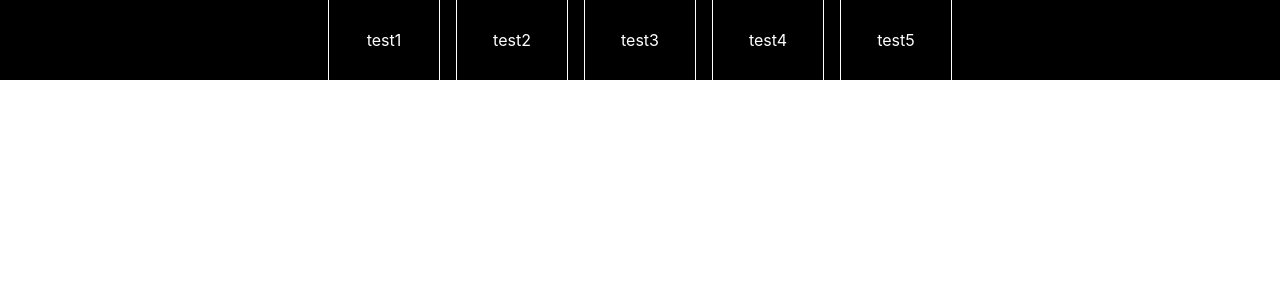
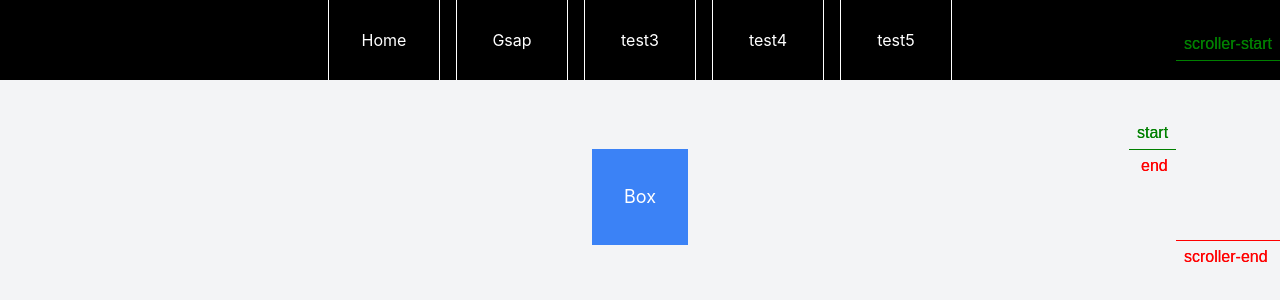
Before and after one commit to a31361548/MyReactP1, a React (Create React App) app: page /gsap in a window 1280 px wide. Shown: the top 300 px of the page. Built offline with nearby package versions, Linux system fonts and the light colour scheme.

Commit message:
GSAP動畫

```diff
--- a/package.json
+++ b/package.json
@@ -6,6 +6,7 @@
     "@testing-library/jest-dom": "^5.17.0",
     "@testing-library/react": "^13.4.0",
     "@testing-library/user-event": "^13.5.0",
+    "gsap": "^3.12.5",
     "react": "^18.3.1",
     "react-dom": "^18.3.1",
     "react-router-dom": "^6.24.0",
--- a/src/App.js
+++ b/src/App.js
@@ -1,7 +1,8 @@
 import React from 'react';
 import { BrowserRouter as Router, Route, Routes } from 'react-router-dom';
-import Navigation from './components/Navigation';
+import Navigation from './componets/Navigation';
 import Home from './pages/Home';
+import Gsap from './pages/Gsap'
 
 function App() {
   return (
@@ -9,6 +10,7 @@ function App() {
       <Navigation />
       <Routes>
         <Route path="/" element={<Home />} />
+        <Route path="/gsap" element={<Gsap />} />
       </Routes>
     </Router>
   );
--- a/src/components/Navigation.js
+++ b/src/componets/Navigation.js
@@ -1,16 +1,19 @@
 import React, { useState } from 'react';
+import { useNavigate } from 'react-router-dom';
 
 const Navigation = () => {
   const[active, setActive] = useState(false)
   const [mItem, setmItem] = useState(null);
 
   const menuItem = [
-    { name: 'test1' },
-    { name: 'test2' },
+    { name: 'Home',link:'/' },
+    { name: 'Gsap',link:'/Gsap' },
     { name: 'test3' },
     { name: 'test4' },
     { name: 'test5' },
   ];
+
+  const navigate = useNavigate();
 
   const handleMouseEnter =()=>{
     setActive(true)
@@ -24,12 +27,15 @@ const Navigation = () => {
       setmItem(null)
     }else{
       setmItem(item.name);
+      if (item.link) {
+        navigate(item.link);
+      }
     }
   };
 
   return(
     <div className='w-screen'>
-      <div className={`${active ? 'h-[10vh]' : 'h-[6vh]'} bg-black`}
+      <div className={`${active ? 'h-[10vh]' : 'h-[6vh]'} bg-black transition-all duration-700`}
       onMouseEnter={handleMouseEnter}
       onMouseLeave={handleMouseLeave}
       >
--- /dev/null
+++ b/src/pages/Gsap.js
@@ -0,0 +1,40 @@
+import React, { useRef, useEffect } from 'react';
+import { gsap } from 'gsap';
+import { ScrollTrigger } from 'gsap/ScrollTrigger';
+
+gsap.registerPlugin(ScrollTrigger);
+
+const ScrollAnimationComponent = () => {
+  const boxRef = useRef(null);
+
+  useEffect(() => {
+    gsap.to(boxRef.current, {
+      x: 200,
+      rotation: 360,
+      duration: 2,
+      scrollTrigger: {
+        trigger: boxRef.current,
+        start: "top 60px", // 假设导航栏的高度为 90px
+        end: "top 30%", // 元素离开视口的位置
+        scrub: true, // 使动画与滚动同步
+        markers: true // 显示滚动触发标记（调试用）
+      }
+    });
+  }, []);
+
+  return (
+    <div className="flex flex-col items-center justify-center h-screen bg-gray-100">
+      <div className="h-[150vh] flex items-center justify-center">
+        <div
+          ref={boxRef}
+          className="w-24 h-24 bg-blue-500 flex justify-center items-center text-white text-lg mb-8"
+        >
+          Box
+        </div>
+      </div>
+      <div className="h-[300vh]"></div> {/* 用于滚动效果 */}
+    </div>
+  );
+};
+
+export default ScrollAnimationComponent;
```
Also changed, not shown: 1 other file (tests, documents, lock files or other folders).
